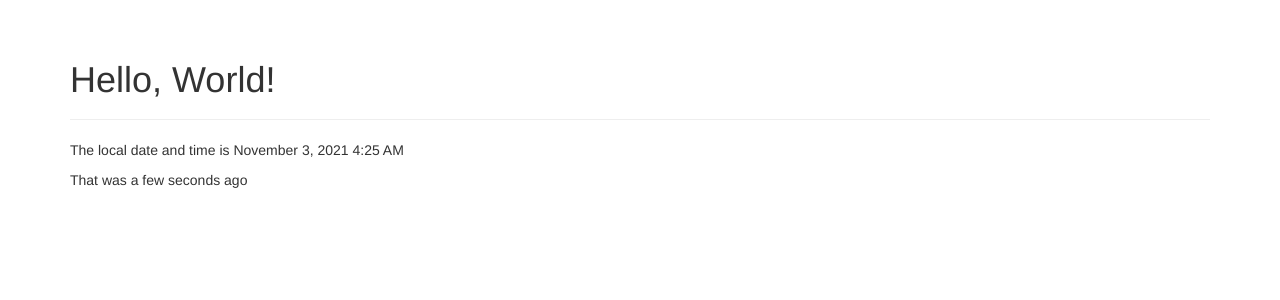
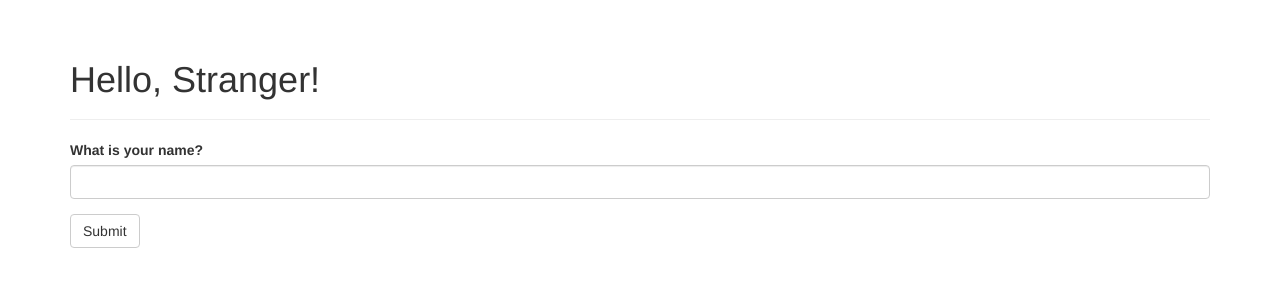
Before and after one commit to ezebunandu/flasky, a Flask app: page / in a window 1280 px wide. Shown: the part 52-352 px from the top of the page. Run offline with Flask 2, Linux system fonts and the light colour scheme; some libraries are stand-ins or nearby versions.

Commit message:
Personalizes greeting on index page using an input form field

```diff
--- a/app.py
+++ b/app.py
@@ -1,10 +1,15 @@
+import os
 from datetime import datetime
 from flask import Flask, render_template
 from flask_bootstrap import Bootstrap
 from flask_moment import Moment
-
+from flask_wtf import FlaskForm
+from wtforms import StringField, SubmitField
+from wtforms.validators import DataRequired
 
 app = Flask(__name__)
+app.config["SECRET_KEY"] = os.environ.get("SECRET_KEY")
+
 bootstrap = Bootstrap(app)
 moment = Moment(app)
 
@@ -19,11 +24,21 @@ def internal_server_error(e):
     return render_template("500.html"), 500
 
 
-@app.route("/")
+@app.route("/", methods=["GET", "POST"])
 def index():
-    return render_template("index.html", current_time=datetime.utcnow())
+    name = None
+    form = NameForm()
+    if form.validate_on_submit():
+        name = form.name.data
+        form.name.data = ""
+    return render_template("index.html", form=form, name=name)
 
 
 @app.route("/user/<name>")
 def user(name):
     return render_template("user.html", name=name)
+
+
+class NameForm(FlaskForm):
+    name = StringField("What is your name?", validators=[DataRequired()])
+    submit = SubmitField("Submit")
--- a/requirements.txt
+++ b/requirements.txt
@@ -1,3 +1,4 @@
 flask
 flask-bootstrap
 flask-moment
+flask-wtf
--- a/templates/index.html
+++ b/templates/index.html
@@ -1,10 +1,12 @@
 {% extends "base.html" %}
+{% import "bootstrap/wtf.html" as wtf %}
 
 {% block title %}Flasky{% endblock %}
+
 {% block page_content %}
 <div class="page-header">
-    <h1>Hello, World!</h1>
+    <h1>Hello, {% if name %}{{ name }}{% else %} Stranger{% endif %}!</h1>
 </div>
-<p>The local date and time is {{ moment(current_time).format('LLL') }}</p>
-<p>That was {{ moment(current_time).fromNow(refresh=True) }}</p>
+{{ wtf.quick_form(form) }}
+
 {% endblock %}
```
